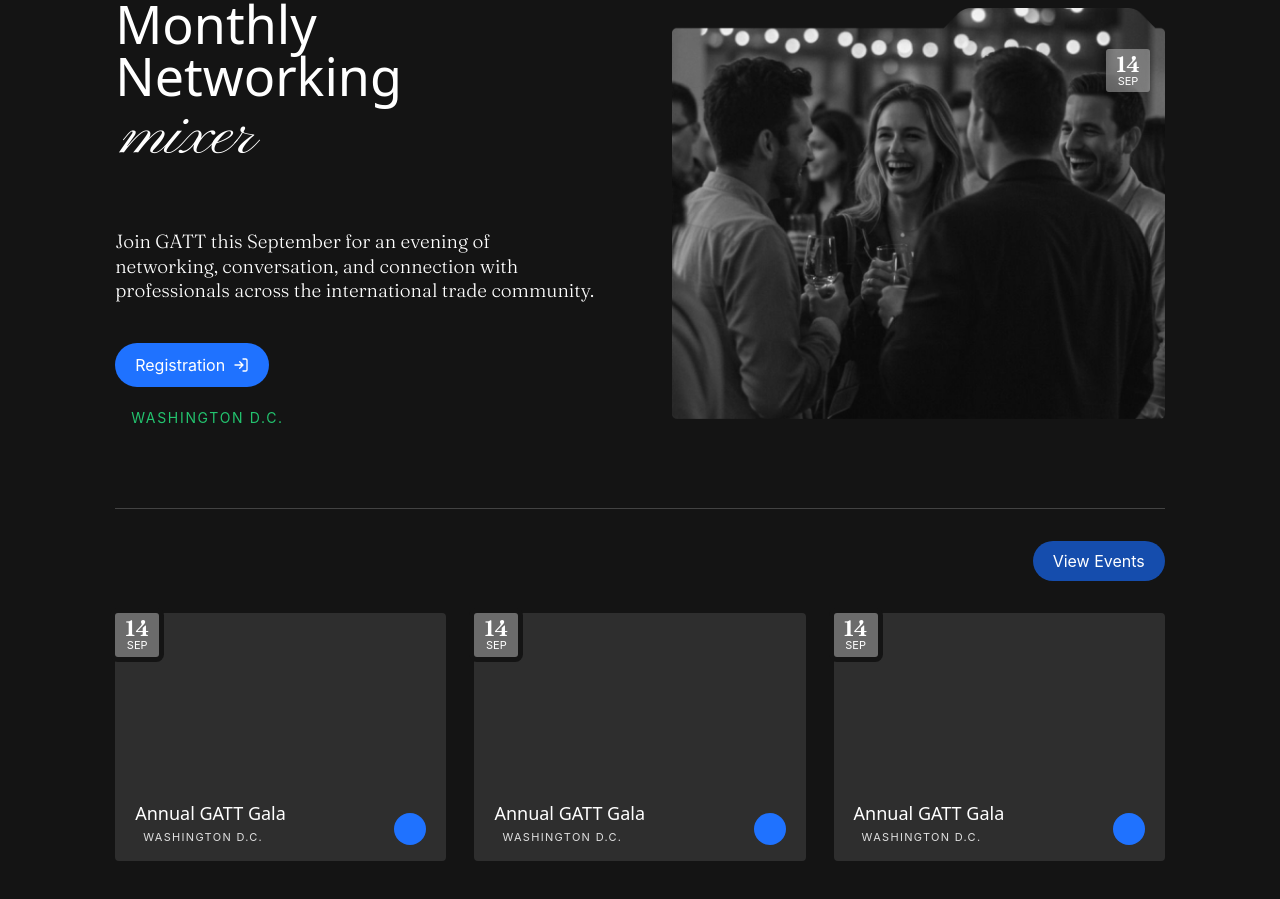
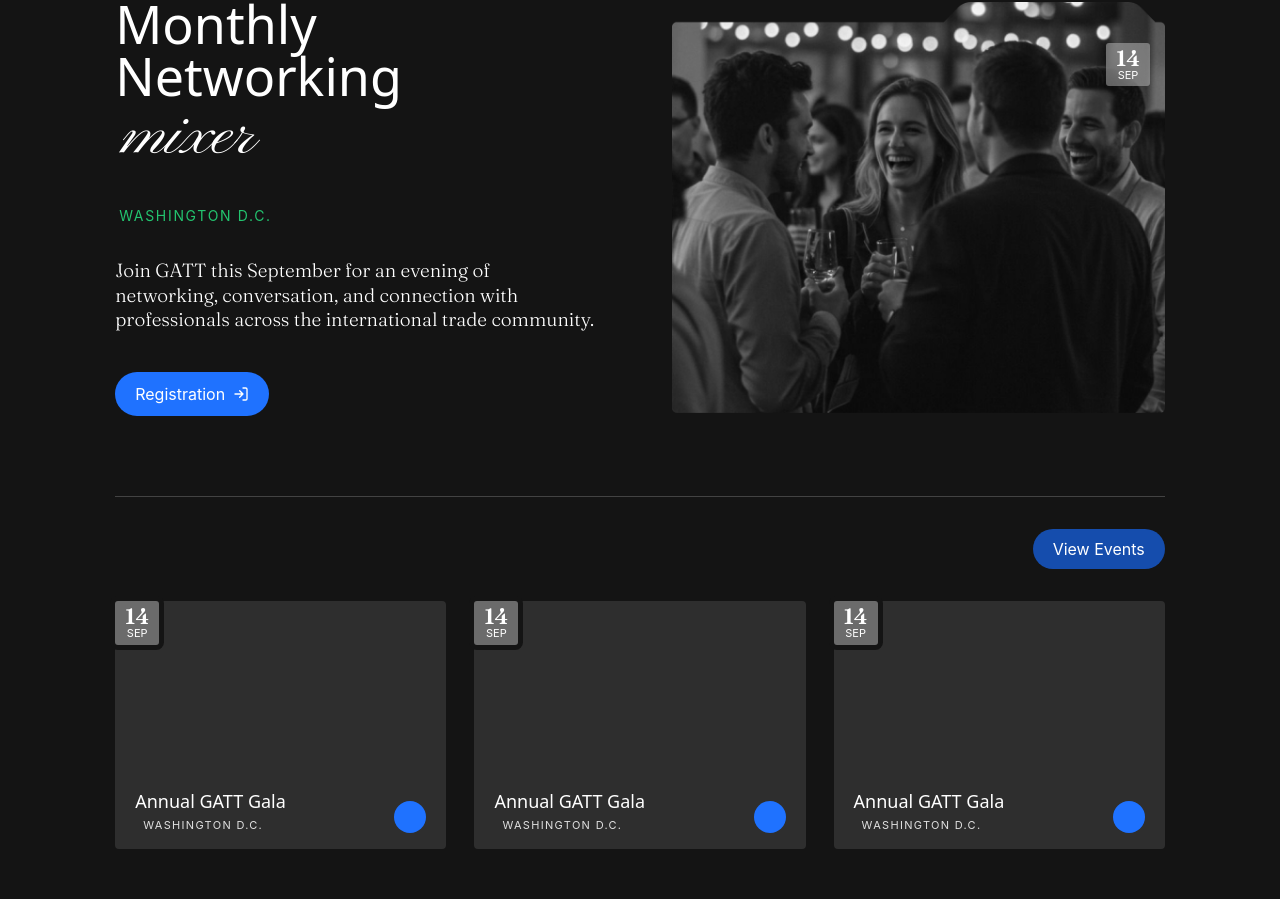
Before and after one commit to GATT-DC/GATT-DC-Frontend, a Next.js app: page / in a window 1280 px wide. Shown: the part 7931-8830 px from the top of the page. Built offline with nearby package versions, Linux system fonts and the light colour scheme.

Commit message:
fix: ubica washington d.c. entre el titulo y el parrafo de monthly networking
Co-Authored-By: Claude Opus 5.5 <noreply@anthropic.com>

```diff
--- a/src/components/sections/MonthlyNetworking.tsx
+++ b/src/components/sections/MonthlyNetworking.tsx
@@ -67,12 +67,15 @@ export default function MonthlyNetworking() {
               mixer
             </span>
           </h2>
-          <p className="mt-10 max-w-[480px] font-serif text-[17px] font-light leading-[1.3] text-white lg:mt-14 lg:text-[19px]">
+          <p className="mt-6 pl-1 font-ui text-[14px] tracking-[0.12em] text-verde lg:mt-8">
+            WASHINGTON D.C.
+          </p>
+          <p className="mt-6 max-w-[480px] font-serif text-[17px] font-light leading-[1.3] text-white lg:mt-8 lg:text-[19px]">
             Join GATT this September for an evening of networking,
             conversation, and connection with professionals across the
             international trade community.
           </p>
-          <div className="mt-10 flex flex-col items-start gap-5">
+          <div className="mt-10 flex items-start">
             <a
               href="#registration"
               className="flex items-center gap-2 rounded-full bg-primario px-5 py-2.5 font-ui text-[16px] text-white transition-colors hover:bg-primario-hover"
@@ -92,9 +95,6 @@ export default function MonthlyNetworking() {
                 <path d="M15 3h4a2 2 0 0 1 2 2v14a2 2 0 0 1-2 2h-4M10 17l5-5-5-5M15 12H3" />
               </svg>
             </a>
-            <span className="pl-4 font-ui text-[14px] tracking-[0.12em] text-verde">
-              WASHINGTON D.C.
-            </span>
           </div>
         </div>
 
```
